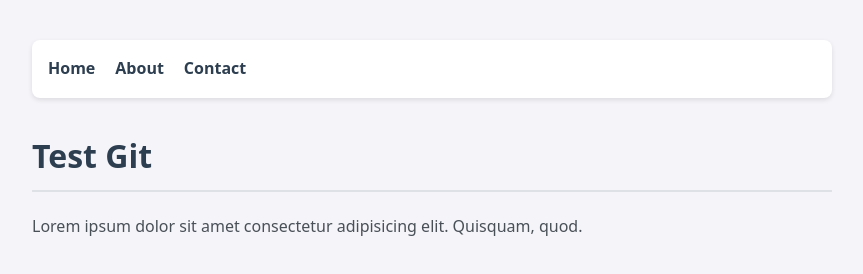
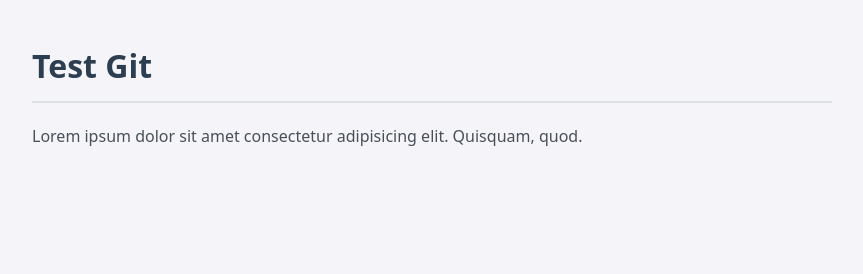
Before and after one commit to adilfathi/test-git, a plain HTML site: page index.html in a window 1280 px wide. Shown: the whole page, without its empty margins (208-1071 px from the left). Drawn offline with Linux system fonts and the light colour scheme.

Commit message:
Revert "Merge pull request #1 from adilfathi/add_new_nav"
This reverts commit dad2e2c98d3cf8778935429d9f51f24f8b5249f6, reversing
changes made to 23d1d8308f1ed0f3caf11db95a82862a32e242a8.

```diff
--- a/index.html
+++ b/index.html
@@ -8,13 +8,6 @@
 </head>
 
 <body>
-    <nav class="navbar">
-        <ul class="nav-links">
-            <li><a href="#">Home</a></li>
-            <li><a href="#">About</a></li>
-            <li><a href="#">Contact</a></li>
-        </ul>
-    </nav>
     <h1>Test Git</h1>
     <p>Lorem ipsum dolor sit amet consectetur adipisicing elit. Quisquam, quod.</p>
 </body>
@@ -32,32 +25,6 @@
         color: #333;
     }
 
-    .navbar {
-        background: #fff;
-        padding: 1rem;
-        margin-bottom: 2rem;
-        border-radius: 8px;
-        box-shadow: 0 2px 5px rgba(0, 0, 0, 0.1);
-    }
-
-    .nav-links {
-        list-style: none;
-        display: flex;
-        gap: 20px;
-        margin: 0;
-        padding: 0;
-    }
-
-    .nav-links a {
-        text-decoration: none;
-        color: #2c3e50;
-        font-weight: 600;
-    }
-
-    .nav-links a:hover {
-        color: #3498db;
-    }
-
     h1 {
         color: #2c3e50;
         border-bottom: 2px solid #dee2e6;
```
